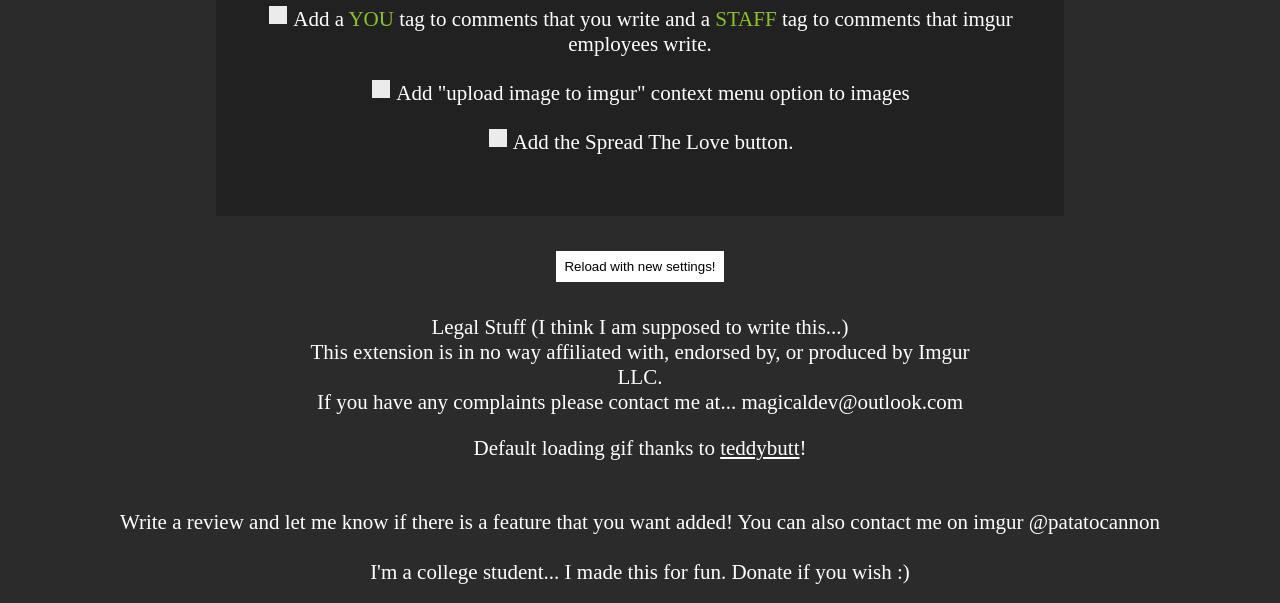
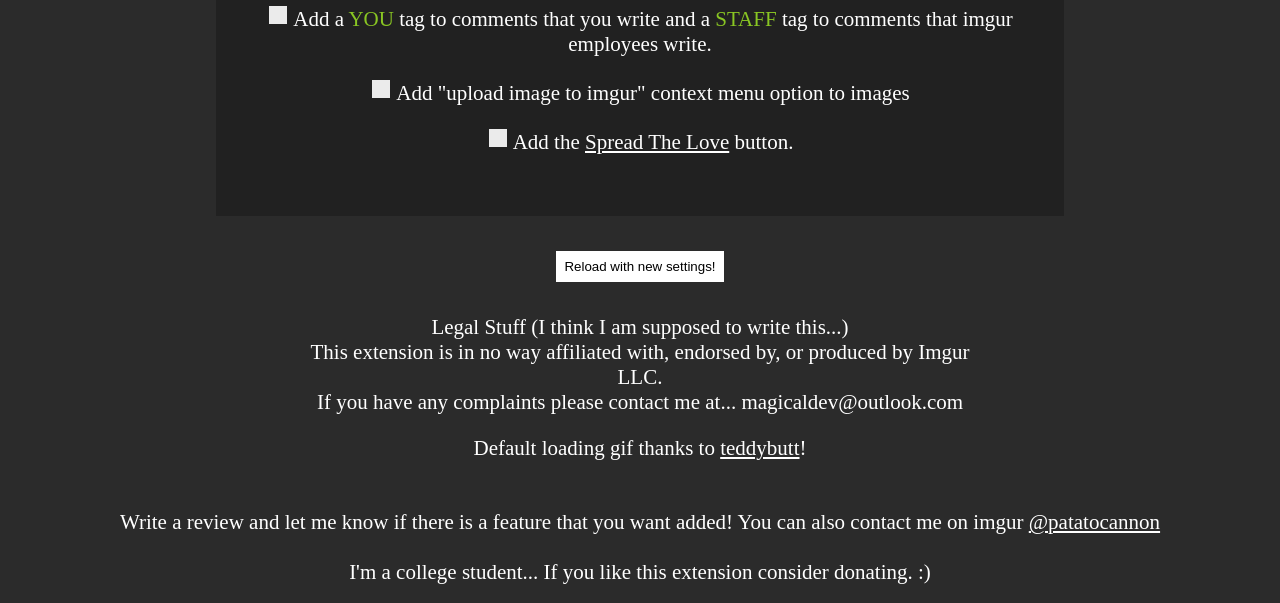
Before and after one commit to CSP197/Imgurian-Tweaks, a browser extension: page options/options.html in a window 1280 px wide. Shown: the part 1000-1603 px from the top of the page. Drawn offline with Linux system fonts and the light colour scheme; grey boxes are pictures that could not be loaded.

Commit message:
Options page update/Notifications system start

```diff
--- a/js/content.js
+++ b/js/content.js
@@ -77,6 +77,8 @@ function startYouTagWatcher(userLoggedInBool)
 					$(this).html($(this).html() + ' <span class="green">YOU </span>');
 			if($.inArray($(this).text(), imgurEmployees) != -1)
 				$(this).html($(this).html() + ' <span class="green">STAFF </span>');
+		//	if("potatocannon " == $(this).text())
+		//		$(this).html($(this).html() + ' <span class="green">Imgurian Tweaks Dev </span>');
 		});
 	});
 }
--- a/options/options.html
+++ b/options/options.html
@@ -68,7 +68,7 @@
         </p>
 
         <p>
-                <input type="checkbox" id="spreadTheLoveEnabled" checked> Add the Spread The Love button.
+                <input type="checkbox" id="spreadTheLoveEnabled" checked> Add the <a href="http://imgur.com/gallery/c0wVR" style="color:white;">Spread The Love</a> button.
         </p>
     </div>
 
@@ -83,8 +83,8 @@
     </div>
 
     <p id="donate">
-		Write a review and let me know if there is a feature that you want added! You can also contact me on imgur @patatocannon
-        <br> <br> I'm a college student... I made this for fun. Donate if you wish :)
+		Write a review and let me know if there is a feature that you want added! You can also contact me on imgur <a href="http://imgur.com/account/messages?STLrecipient=potatocannon" style="color:white;"> @patatocannon </a>
+        <br> <br> I'm a college student... If you like this extension consider donating. :)
 		<form action="https://www.paypal.com/cgi-bin/webscr" method="post" target="_top">
 			<input type="hidden" name="cmd" value="_donations">
 			<input type="hidden" name="business" value="magicaldev@outlook.com">
```
Also changed, not shown: js/background.js (+10 -0 lines), js/messageloader.js (+15 -5 lines), manifest.json, popup/popup.html (added), res/16x16.png (added).
